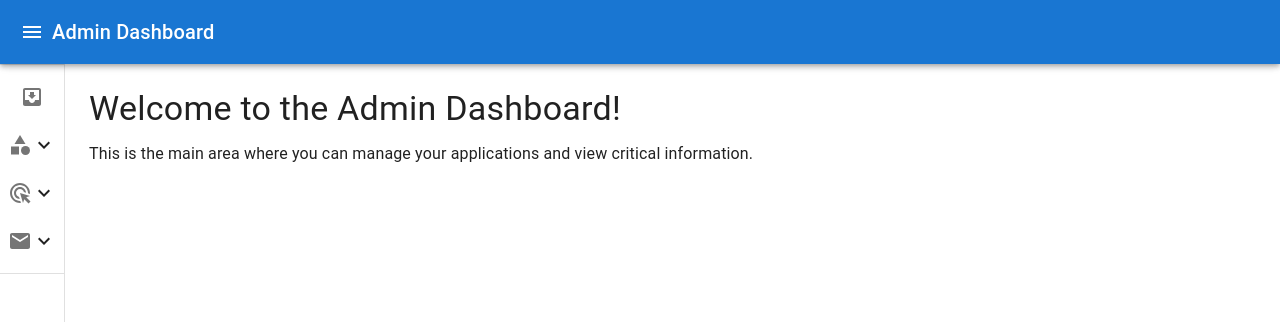
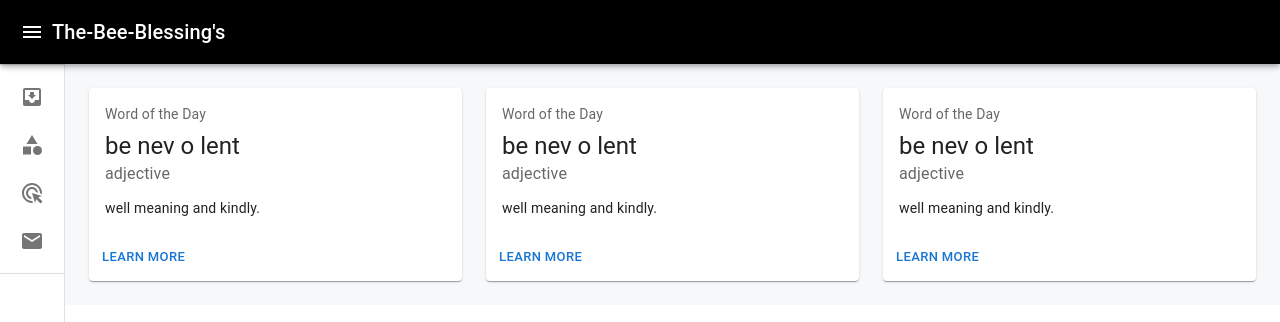
Before and after one commit to Ameya21885/the-bee-blessing, a Next.js app: page /admin in a window 1280 px wide. Shown: the top 322 px of the page. Built offline with nearby package versions, Linux system fonts and the light colour scheme.

Commit message:
admin Navbar and sidebar with dropdown, dashboard page

```diff
--- a/src/app/(admin)/admin/page.jsx
+++ b/src/app/(admin)/admin/page.jsx
@@ -1,16 +1,53 @@
 // app/page.js
 
-import { Box, Typography } from "@mui/material";
+import { Box, Button, Card, CardActions, CardContent, Grid, Typography } from "@mui/material";
+
+const MainCard = () => {
+  return (
+    <>
+      <Card sx={{ minWidth: 275 }}>
+        <CardContent>
+          <Typography
+            gutterBottom
+            sx={{ color: "text.secondary", fontSize: 14 }}
+          >
+            Word of the Day
+          </Typography>
+          <Typography variant="h5" component="div">
+            be nev o lent
+          </Typography>
+          <Typography sx={{ color: "text.secondary", mb: 1.5 }}>
+            adjective
+          </Typography>
+          <Typography variant="body2">
+            well meaning and kindly.
+
+          </Typography>
+        </CardContent>
+        <CardActions>
+          <Button size="small">Learn More</Button>
+        </CardActions>
+      </Card>
+    </>
+  );
+};
+
+const MainCardGrid=()=>{
+  return(
+    <Grid container spacing={{ xs: 2, md: 3 }} columns={{ xs: 4, sm: 8, md: 12 }}>
+  {Array.from(Array(3)).map((_, index) => (
+    <Grid item xs={2} sm={4} md={4} key={index}>
+      <MainCard/>
+    </Grid>
+  ))}
+</Grid>
+  )
+}
 
 export default function Dashboard() {
   return (
     <Box>
-      <Typography variant="h4" gutterBottom>
-        Welcome to the Admin Dashboard!
-      </Typography>
-      <Typography paragraph>
-        This is the main area where you can manage your applications and view critical information.
-      </Typography>
+    <MainCardGrid/>
     </Box>
   );
 }
--- a/src/components/admin/ANavbar.jsx
+++ b/src/components/admin/ANavbar.jsx
@@ -125,13 +125,13 @@ const ANavbar = ({ children }) => {
   return (
     <Box sx={{ display: "flex" }}>
       <CssBaseline />
-      <AppBar position="fixed">
+      <AppBar position="fixed" sx={{ backgroundColor: 'black' }}>
         <Toolbar>
           <IconButton color="inherit" aria-label="open drawer" onClick={handleDrawerToggle} edge="start">
             <MenuIcon />
           </IconButton>
           <Typography variant="h6" noWrap>
-            Admin Dashboard
+            The-Bee-Blessing&apos;s
           </Typography>
         </Toolbar>
       </AppBar>
@@ -149,15 +149,14 @@ const ANavbar = ({ children }) => {
                 <ListItemButton
                   onClick={() => (subItems ? toggleSubmenu(text) : null)}
                   sx={{
-                    justifyContent: open ? "initial" : "center",
+                    justifyContent: "flex-start",
                     px: 2.5,
                   }}
                 >
                   <ListItemIcon
                     sx={{
-                      minWidth: 0,
-                      mr: open ? 3 : "auto",
-                      justifyContent: "center",
+                      minWidth: 40, // Ensures icon alignment
+                      mr: open ? 2 : 0,
                     }}
                   >
                     {icon}
@@ -174,14 +173,12 @@ const ANavbar = ({ children }) => {
                         key={subText}
                         sx={{
                           pl: open ? 4 : 2,
-                          justifyContent: open ? "initial" : "center",
+                          justifyContent: "flex-start",
                         }}
                       >
                         <ListItemIcon
                           sx={{
-                            minWidth: 0,
-                            mr: open ? 3 : "auto",
-                            justifyContent: "center",
+                            minWidth: 40,
                           }}
                         >
                           {subIcon}
@@ -202,6 +199,7 @@ const ANavbar = ({ children }) => {
       <Box
         component="main"
         sx={{
+          backgroundColor: '#F6F8FA',
           flexGrow: 1,
           p: 3,
           width: open ? `calc(100% - ${drawerWidth}px)` : `calc(100% - ${theme.spacing(8) + 1}px)`,
```
